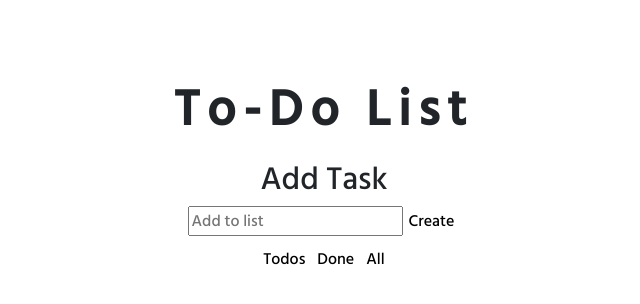
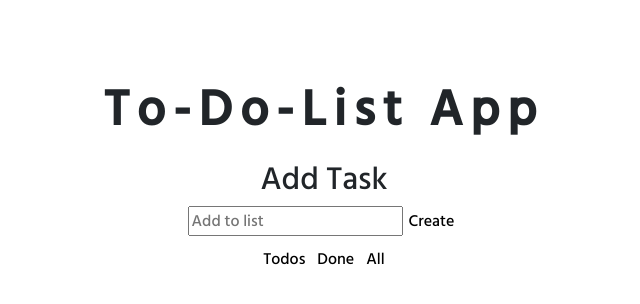
Before and after one commit to BernadetteCh/react-to-do-list-app, a React (Create React App) app: page / in a window 1280 px wide. Shown: the top 304 px of the page, without its empty margins (316-956 px from the left). Built offline with nearby package versions, Linux system fonts and the light colour scheme; a web font is replaced by a local one.

Commit message:
changed content of h1

```diff
--- a/src/ToDoList.js
+++ b/src/ToDoList.js
@@ -48,7 +48,7 @@
 
   return (
     <div className="ToDoList">
-      <h1>To-Do List</h1>
+      <h1>To-Do-List App</h1>
       <h2>Add Task</h2>
       <div className="input">
         <form onSubmit={handleSubmit}>
```
